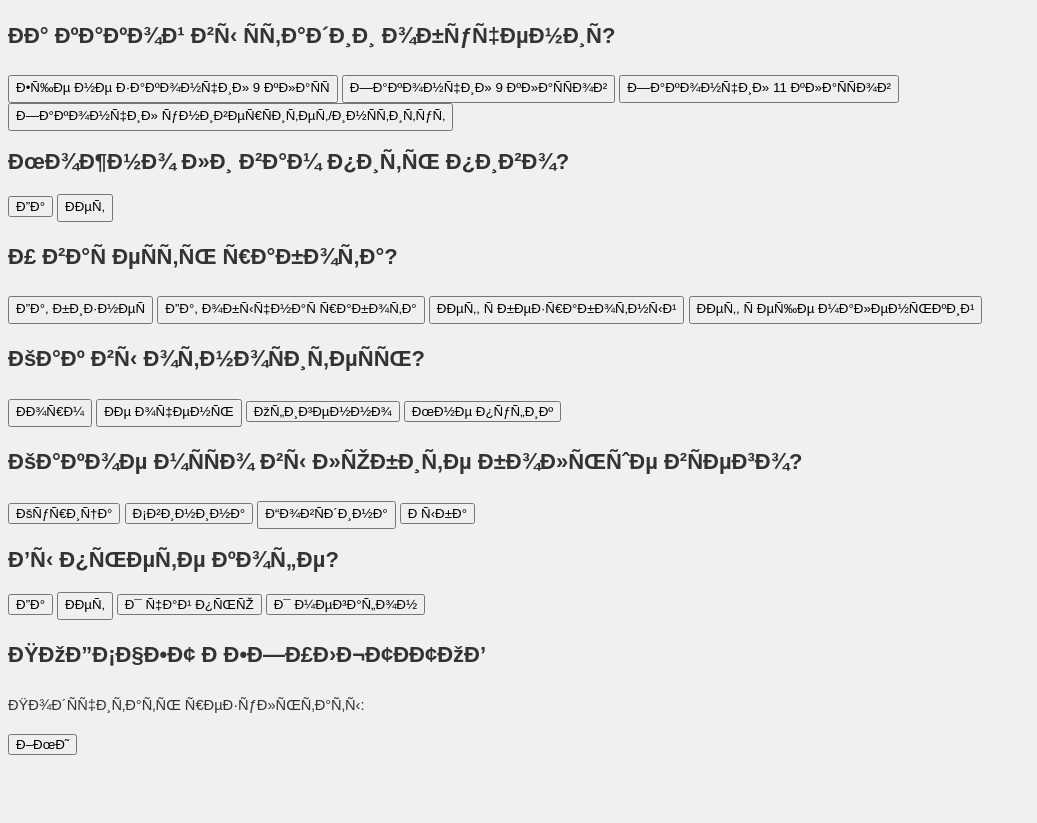
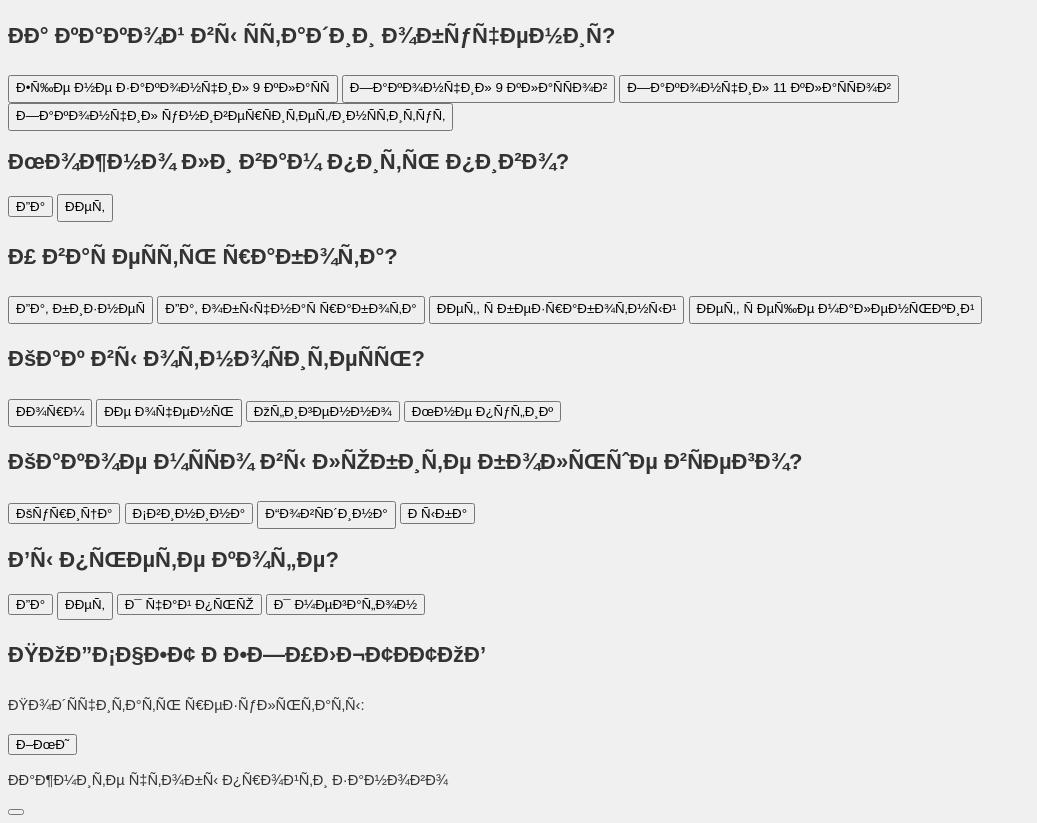
Before and after one commit to radik-ggnebudet/alffarepos, a plain HTML site: page index.html in a window 1280 px wide. Shown: the part 102-925 px from the top of the page, without its empty margins (0-1037 px from the left). Before the commit the page ends 865 px from the top, so only its background shows below. Drawn offline with Linux system fonts and the light colour scheme.

Commit message:
Update index.html

```diff
--- a/index.html
+++ b/index.html
@@ -93,6 +93,8 @@ let godiki = 0;
    <button>Я мегафон</button>
 <h2>ПОДСЧЕТ РЕЗУЛЬТАТОВ</h2>
 <p>Подсчитать результаты: </p><button onclick ="chet()">ЖМИ</button>
+    <p>Нажмите чтобы пройти заново</p>
+    <button value="Refresh Page" onClick="window.location.reload();">
 
 
     </body>
```
